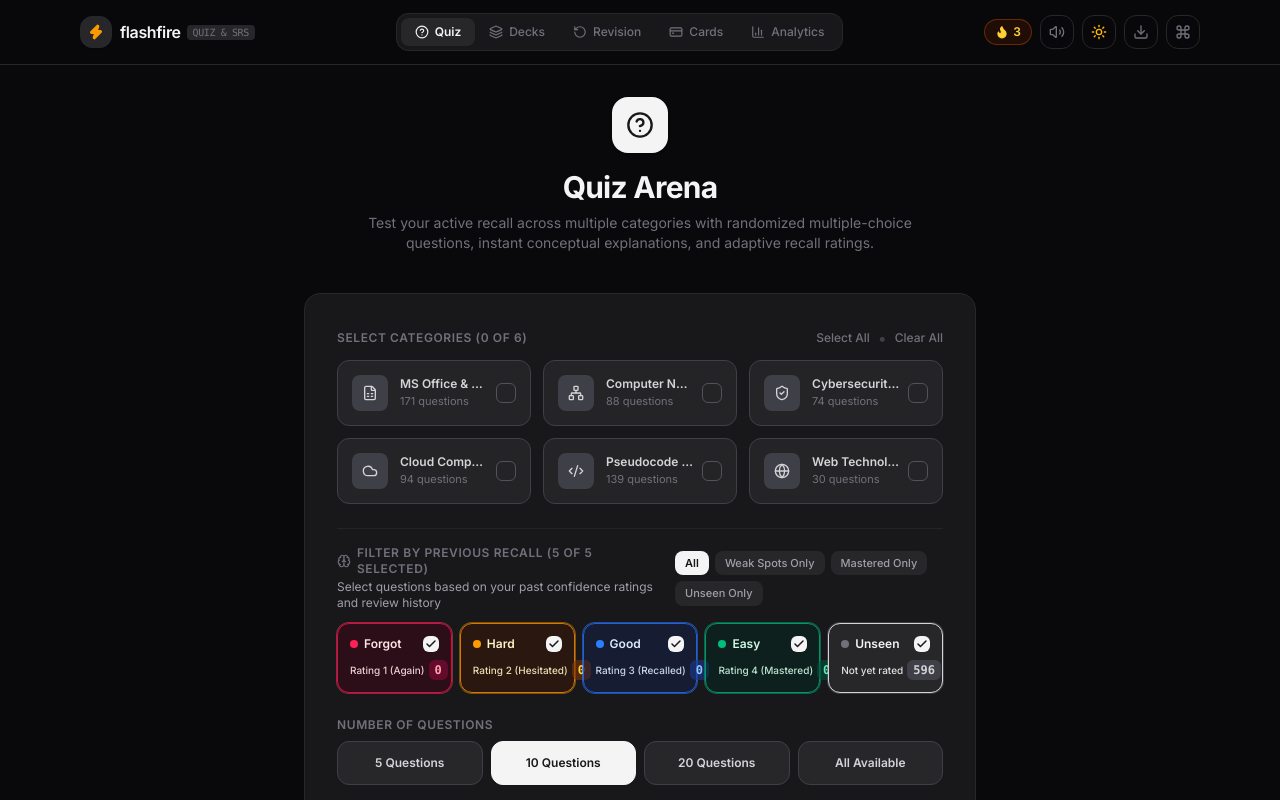
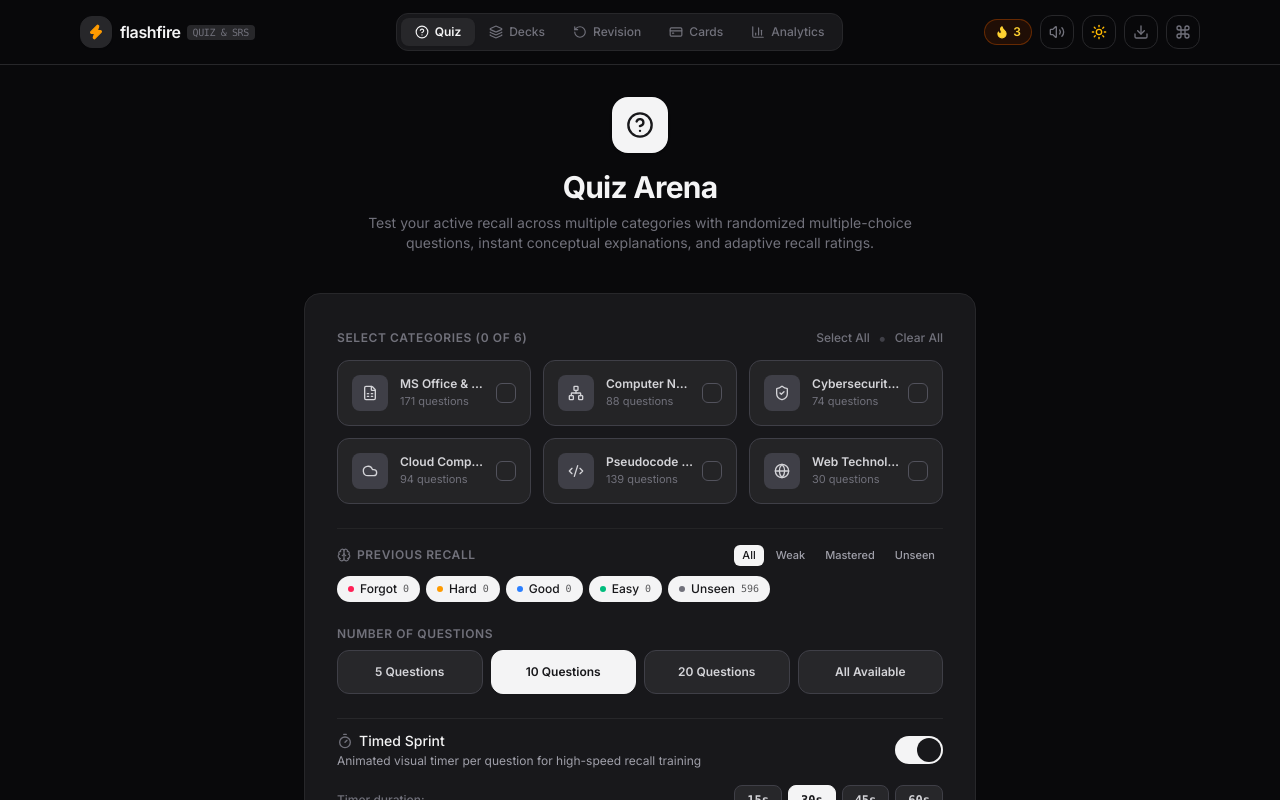
Before and after one commit to arpanz/flashfire, a Next.js app: page / in a window 1280 px wide. Shown: the top 800 px of the page. Built offline with nearby package versions, Linux system fonts and the light colour scheme.

Commit message:
refactor: compact difficulty filter chips — remove verbose card grid

```diff
--- a/src/components/QuizHub.tsx
+++ b/src/components/QuizHub.tsx
@@ -943,20 +943,15 @@
           </div>
 
           {/* Recall Difficulty Multi-Select Section */}
-          <div className="pt-4 border-t border-zinc-100 dark:border-zinc-800/80 space-y-3">
-            <div className="flex flex-col sm:flex-row sm:items-center justify-between gap-2.5">
-              <div>
-                <label className="text-xs font-semibold uppercase tracking-wider text-zinc-500 flex items-center gap-1.5">
-                  <Brain className="w-3.5 h-3.5 text-zinc-500" />
-                  Filter by Previous Recall ({selectedDifficulties.length} of 5 selected)
-                </label>
-                <div className="text-xs text-zinc-400 mt-0.5">
-                  Select questions based on your past confidence ratings and review history
-                </div>
-              </div>
+          <div className="pt-4 border-t border-zinc-100 dark:border-zinc-800/80 space-y-2.5">
+            <div className="flex items-center justify-between gap-2 flex-wrap">
+              <label className="text-xs font-semibold uppercase tracking-wider text-zinc-500 flex items-center gap-1.5">
+                <Brain className="w-3.5 h-3.5 text-zinc-500" />
+                Previous Recall
+              </label>
 
               {/* Quick Presets */}
-              <div className="flex items-center gap-1.5 flex-wrap self-start sm:self-auto">
+              <div className="flex items-center gap-1 flex-wrap">
                 <button
                   type="button"
                   onClick={() => {
@@ -965,10 +960,10 @@
                     setSelectedDifficulties(all);
                     setCookie("flashfire_quiz_difficulties", JSON.stringify(all), 365);
                   }}
-                  className={`px-2.5 py-1 rounded-lg text-[11px] font-medium transition-colors cursor-pointer ${
+                  className={`px-2 py-0.5 rounded-md text-[11px] font-medium transition-colors cursor-pointer ${
                     selectedDifficulties.length === ALL_DIFFICULTIES.length
-                      ? "bg-zinc-900 dark:bg-zinc-100 text-white dark:text-zinc-900 font-semibold shadow-xs"
-                      : "bg-zinc-100 dark:bg-zinc-800 text-zinc-600 dark:text-zinc-400 hover:text-zinc-900 dark:hover:text-zinc-200"
+                      ? "bg-zinc-900 dark:bg-zinc-100 text-white dark:text-zinc-900"
+                      : "text-zinc-500 dark:text-zinc-400 hover:text-zinc-900 dark:hover:text-zinc-200"
                   }`}
                 >
                   All
@@ -981,15 +976,15 @@
                     setSelectedDifficulties(weak);
                     setCookie("flashfire_quiz_difficulties", JSON.stringify(weak), 365);
                   }}
-                  className={`px-2.5 py-1 rounded-lg text-[11px] font-medium transition-colors cursor-pointer ${
+                  className={`px-2 py-0.5 rounded-md text-[11px] font-medium transition-colors cursor-pointer ${
                     selectedDifficulties.length === 2 &&
                     selectedDifficulties.includes("forgot") &&
                     selectedDifficulties.includes("hard")
-                      ? "bg-rose-600 text-white font-semibold shadow-xs"
-                      : "bg-zinc-100 dark:bg-zinc-800 text-zinc-600 dark:text-zinc-400 hover:text-rose-600 dark:hover:text-rose-400"
+                      ? "bg-rose-600 text-white"
+                      : "text-zinc-500 dark:text-zinc-400 hover:text-rose-600 dark:hover:text-rose-400"
                   }`}
                 >
-                  Weak Spots Only
+                  Weak
                 </button>
                 <button
                   type="button"
@@ -999,15 +994,15 @@
                     setSelectedDifficulties(mastered);
                     setCookie("flashfire_quiz_difficulties", JSON.stringify(mastered), 365);
                   }}
-                  className={`px-2.5 py-1 rounded-lg text-[11px] font-medium transition-colors cursor-pointer ${
+                  className={`px-2 py-0.5 rounded-md text-[11px] font-medium transition-colors cursor-pointer ${
                     selectedDifficulties.length === 2 &&
                     selectedDifficulties.includes("good") &&
                     selectedDifficulties.includes("easy")
-                      ? "bg-emerald-600 text-white font-semibold shadow-xs"
-                      : "bg-zinc-100 dark:bg-zinc-800 text-zinc-600 dark:text-zinc-400 hover:text-emerald-600 dark:hover:text-emerald-400"
+                      ? "bg-emerald-600 text-white"
+                      : "text-zinc-500 dark:text-zinc-400 hover:text-emerald-600 dark:hover:text-emerald-400"
                   }`}
                 >
-                  Mastered Only
+                  Mastered
                 </button>
                 <button
                   type="button"
@@ -1017,19 +1012,19 @@
                     setSelectedDifficulties(unseen);
                     setCookie("flashfire_quiz_difficulties", JSON.stringify(unseen), 365);
                   }}
-                  className={`px-2.5 py-1 rounded-lg text-[11px] font-medium transition-colors cursor-pointer ${
+                  className={`px-2 py-0.5 rounded-md text-[11px] font-medium transition-colors cursor-pointer ${
                     selectedDifficulties.length === 1 && selectedDifficulties[0] === "new"
-                      ? "bg-zinc-900 dark:bg-zinc-100 text-white dark:text-zinc-900 font-semibold shadow-xs"
-                      : "bg-zinc-100 dark:bg-zinc-800 text-zinc-600 dark:text-zinc-400 hover:text-zinc-900 dark:hover:text-zinc-200"
+                      ? "bg-zinc-900 dark:bg-zinc-100 text-white dark:text-zinc-900"
+                      : "text-zinc-500 dark:text-zinc-400 hover:text-zinc-900 dark:hover:text-zinc-200"
                   }`}
                 >
-                  Unseen Only
+                  Unseen
                 </button>
               </div>
             </div>
 
-            {/* 5-Column Difficulty Grid */}
-            <div className="grid grid-cols-2 sm:grid-cols-3 lg:grid-cols-5 gap-2">
+            {/* Compact chip row */}
+            <div className="flex flex-wrap gap-1.5">
               {DIFFICULTY_CONFIG.map((item) => {
                 const isSelected = selectedDifficulties.includes(item.key);
                 const count = difficultyCounts[item.key] || 0;
@@ -1046,48 +1041,21 @@
                       setSelectedDifficulties(next);
                       setCookie("flashfire_quiz_difficulties", JSON.stringify(next), 365);
                     }}
-                    className={`p-2.5 sm:p-3 rounded-xl border text-left transition-all flex flex-col justify-between min-h-[66px] cursor-pointer group relative ${
+                    className={`flex items-center gap-1.5 px-2.5 py-1 rounded-full border text-xs font-medium transition-all cursor-pointer ${
                       isSelected
-                        ? item.activeClass
-                        : "bg-white dark:bg-zinc-800/70 border-zinc-200 dark:border-zinc-700 text-zinc-600 dark:text-zinc-400 hover:border-zinc-400 dark:hover:border-zinc-600"
+                        ? "border-transparent bg-zinc-900 dark:bg-zinc-100 text-white dark:text-zinc-900"
+                        : "border-zinc-200 dark:border-zinc-700 text-zinc-500 dark:text-zinc-400 hover:border-zinc-400 dark:hover:border-zinc-500 hover:text-zinc-900 dark:hover:text-zinc-200 bg-transparent"
                     }`}
                   >
-                    <div className="flex items-center justify-between w-full mb-1">
-                      <span className="text-xs font-semibold flex items-center gap-1.5 leading-none">
-                        <span className={`w-2 h-2 rounded-full shrink-0 ${item.dotClass}`} />
-                        <span>{item.label}</span>
-                      </span>
-                      <div
-                        className={`w-4 h-4 rounded-md flex items-center justify-center text-[10px] transition-all shrink-0 ${
-                          isSelected
-                            ? "bg-zinc-900 text-white dark:bg-zinc-100 dark:text-zinc-900"
-                            : "border border-zinc-300 dark:border-zinc-600 bg-transparent"
-                        }`}
-                      >
-                        {isSelected && <Check className="w-3 h-3 stroke-[3]" />}
-                      </div>
-                    </div>
-
-                    <div className="flex items-center justify-between mt-auto pt-1 gap-1">
-                      <span
-                        className={`text-[10px] truncate leading-tight ${
-                          isSelected ? "opacity-90 font-medium" : "text-zinc-400 dark:text-zinc-500"
-                        }`}
-                      >
-                        {item.desc}
-                      </span>
-                      <span
-                        className={`text-xs font-mono font-bold px-1.5 py-0.5 rounded-md shrink-0 ${
-                          isSelected
-                            ? item.badgeClass
-                            : count > 0
-                            ? "bg-zinc-100 dark:bg-zinc-700 text-zinc-700 dark:text-zinc-300"
-                            : "bg-zinc-50 dark:bg-zinc-800/50 text-zinc-400 opacity-60"
-                        }`}
-                      >
-                        {count}
-                      </span>
-                    </div>
+                    <span className={`w-1.5 h-1.5 rounded-full shrink-0 ${item.dotClass}`} />
+                    <span>{item.label}</span>
+                    <span
+                      className={`font-mono text-[10px] ${
+                        isSelected ? "opacity-70" : "opacity-50"
+                      }`}
+                    >
+                      {count}
+                    </span>
                   </button>
                 );
               })}
@@ -1098,7 +1066,7 @@
               <div className="p-3 rounded-xl bg-amber-50 dark:bg-amber-950/40 border border-amber-200 dark:border-amber-800/60 text-amber-800 dark:text-amber-200 text-xs flex items-start gap-2 animate-in fade-in duration-200">
                 <Info className="w-4 h-4 shrink-0 mt-0.5 text-amber-600 dark:text-amber-400" />
                 <span>
-                  No questions match your current combination of categories and difficulty levels. Select more difficulties or categories above to continue.
+                  No questions match your current filters. Select more difficulties or categories to continue.
                 </span>
               </div>
             )}
```
